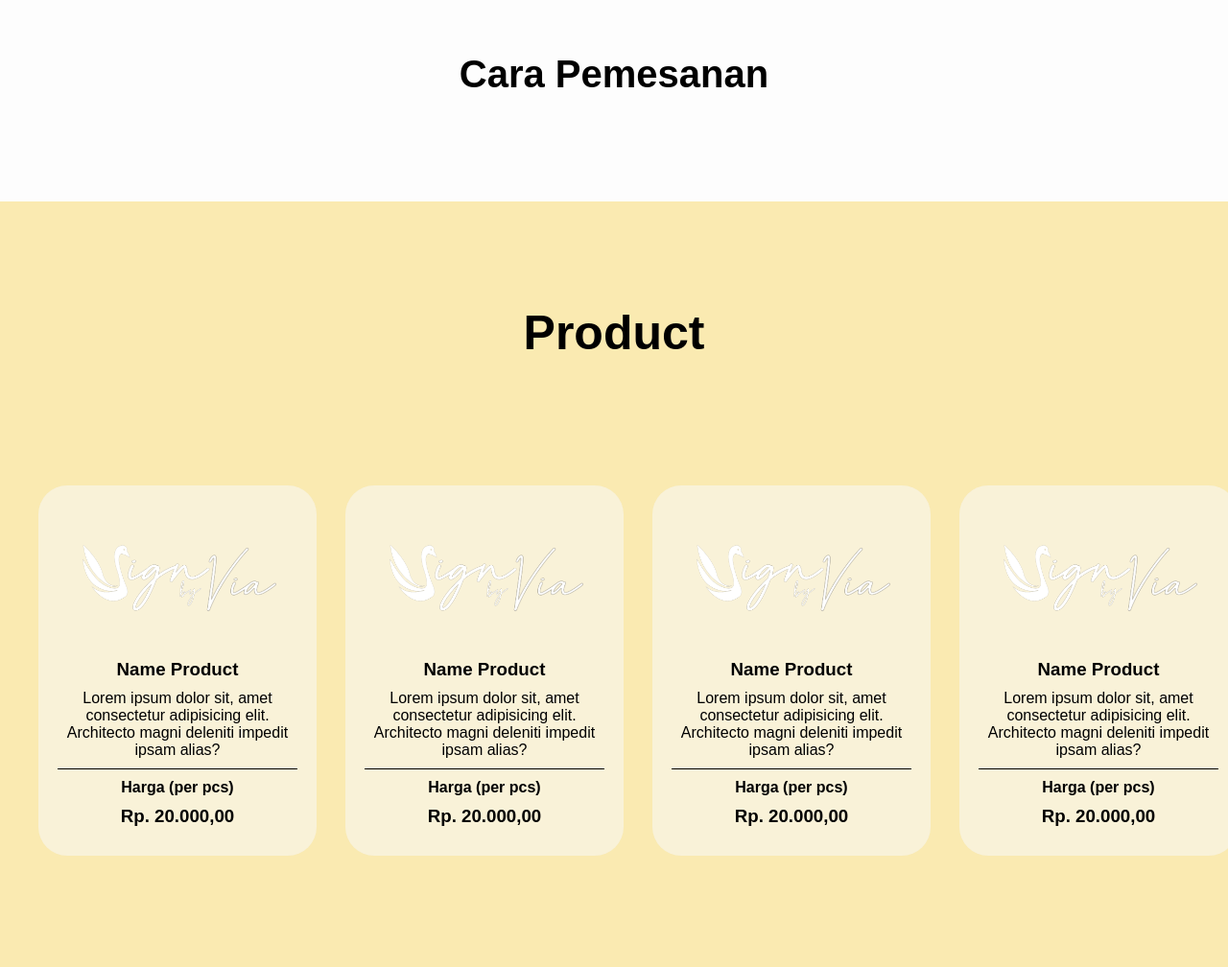
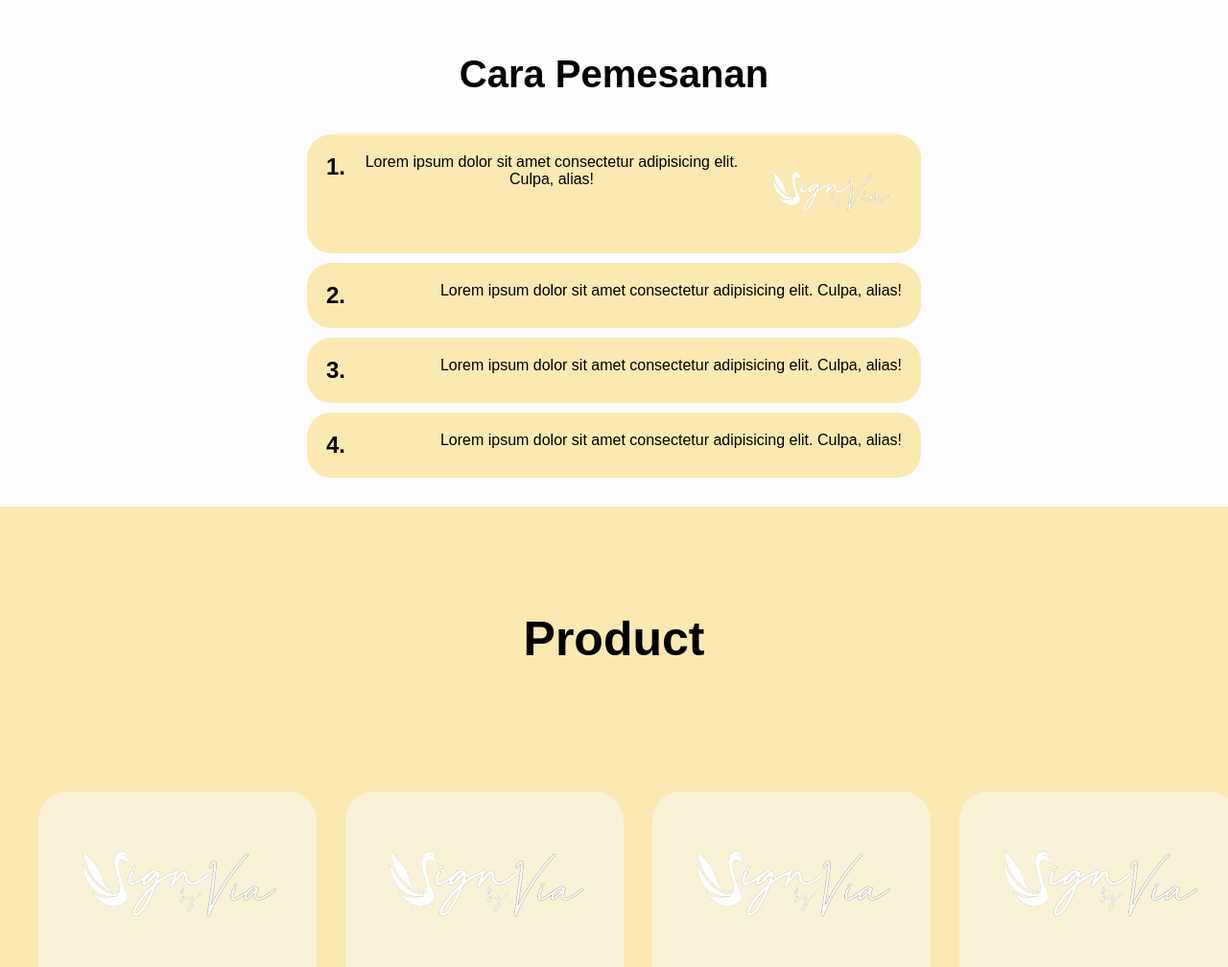
Before and after one commit to zelfyn/SignByVia, a plain HTML site: page index.html in a window 1280 px wide. Shown: the part 1440-2448 px from the top of the page at 96% size. Drawn offline with Linux system fonts and the light colour scheme.

Commit message:
Change about section

```diff
--- a/index.html
+++ b/index.html
@@ -46,14 +46,30 @@
      <section id="about">
         <div class="container">
             <h1>Apa itu <span>SignByVia</span>?</h1>
-            <article id="about-company">
+            <div class="about-company">
                 <img src="img/Gemini_Generated_Image_ola6dbola6dbola6.png" alt="">
                 <p>Lorem ipsum dolor sit amet consectetur, adipisicing elit. Quasi, cumque ex odio tenetur harum, ratione qui quas earum ea magnam, hic voluptates nobis sint quaerat blanditiis recusandae incidunt ipsam delectus!</p>
-            </article>
+            </div>
 
             <h1>Cara Pemesanan</h1>
-            <article>
-
+            <article >
+                <div class="tutorial-box">
+                    <h2>1.</h2>
+                    <P>Lorem ipsum dolor sit amet consectetur adipisicing elit. Culpa, alias!</P>
+                    <img src="img/logo.png" alt="">
+                </div>
+                <div class="tutorial-box">
+                    <h2>2.</h2>
+                    <P>Lorem ipsum dolor sit amet consectetur adipisicing elit. Culpa, alias!</P>
+                </div>
+                <div class="tutorial-box">
+                    <h2>3.</h2>
+                    <P>Lorem ipsum dolor sit amet consectetur adipisicing elit. Culpa, alias!</P>
+                </div>
+                <div class="tutorial-box">
+                    <h2>4.</h2>
+                    <P>Lorem ipsum dolor sit amet consectetur adipisicing elit. Culpa, alias!</P>
+                </div>
             </article>
         </div>
      </section>
--- a/style.css
+++ b/style.css
@@ -6,6 +6,7 @@
 
 :root {
     scroll-behavior: smooth;
+    -webkit-overflow-scrolling: smooth;
 }
 
 body {
@@ -92,7 +93,7 @@ nav ul li a {
 }
 
 section .container{
-    background: radial-gradient(circle,rgb(241, 234, 206) 0%, rgb(255, 250, 232) 2%, rgb(228, 213, 161) 78%, rgb(204, 188, 117) 100%)
+    background: radial-gradient(circle, rgb(255, 250, 232) 2%, rgb(228, 213, 161) 78%, rgb(204, 188, 117) 100%)
 }
 
 section h1 {
@@ -122,7 +123,7 @@ section .button a {
     font-size: 40px;
 }
 
-#about article {
+#about .about-company {
     display: flex;
     flex-direction: row;
     align-items: center;
@@ -131,16 +132,35 @@ section .button a {
     margin: 30px 0;
 }
 
-#about p {
+.about-company p {
     text-align: justify;
     font-size: 20px;
     width: 250px;
 }
 
-#about article img {
+.about-company img {
     width: 40vh;
     height: 60vh;
     border-radius: 60px;
+}
+
+article {
+    color: #000000;
+}
+
+.tutorial-box {
+    display: flex;
+    justify-content: space-between;
+    background-color:rgb(250, 234, 177);
+    margin: 10px;
+    width: 75vh;
+    padding: 20px 20px;
+    border-radius: 25px;
+}
+
+.tutorial-box img {
+    width: 25%;
+    height: 25%;
 }
 
 /* this is product page */
@@ -190,12 +210,12 @@ section .button a {
 
 .card-product:hover {
     background-color: rgba(255, 255, 255, 0.75);
-    transform: scale(1.1) translateY(-4px);
+    transform: scale(1.09) translateY(-4px);
     z-index: 10;
     transition: 0.3s ease-in-out;
-    box-shadow: 11px 18px 23px -9px rgba(0,0,0,0.61);
-    -webkit-box-shadow: 11px 18px 23px -9px rgba(0,0,0,0.61);
-    -moz-box-shadow: 11px 18px 23px -9px rgba(0,0,0,0.61);
+    box-shadow: 11px 18px 10px -9px rgba(0,0,0,0.61);
+    -webkit-box-shadow: 11px 18px 10px -9px rgba(0,0,0,0.61);
+    -moz-box-shadow: 11px 18px 10px -9px rgba(0,0,0,0.61);
 }
 
 .card-product h4 {
```
